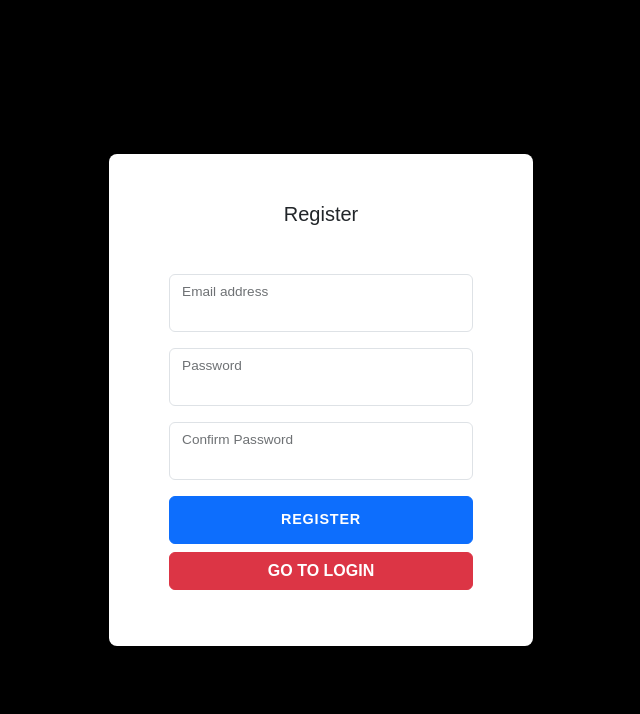
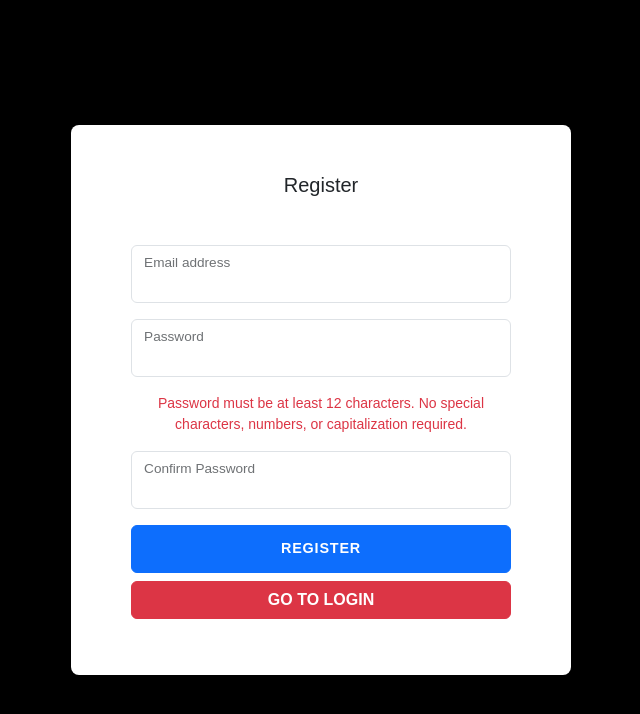
Before and after one commit to aaronwshaw/Intex1_15, a React (Vite) app in the folder frontend/: page /register in a window 1280 px wide. Shown: the top 714 px of the page, without its empty margins (319-959 px from the left). Built offline with nearby package versions, Linux system fonts and the light colour scheme.

Commit message:
password requirements

```diff
--- a/frontend/src/pages/RegisterPage.tsx
+++ b/frontend/src/pages/RegisterPage.tsx
@@ -87,6 +87,15 @@ function Register() {
                 />
                 <label htmlFor="password">Password</label>
               </div>
+              <div
+                className={`form-text mb-3 ${
+                  password.length >= 12 ? 'text-success' : 'text-danger'
+                }`}
+              >
+                Password must be at least 12 characters. No special characters,
+                numbers, or capitalization required.
+              </div>
+
               <div className="form-floating mb-3">
                 <input
                   className="form-control"
```
